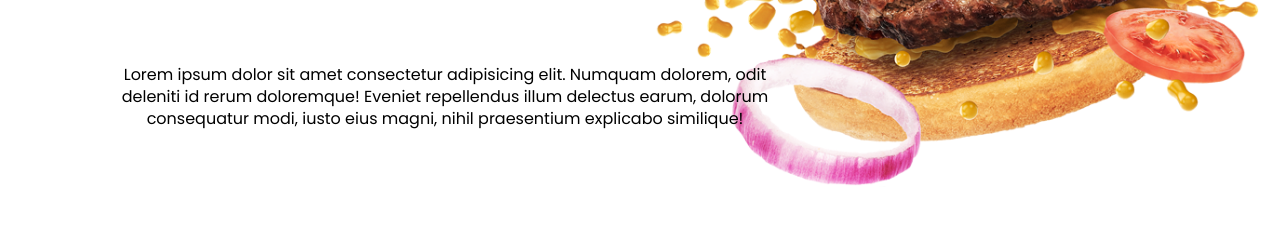
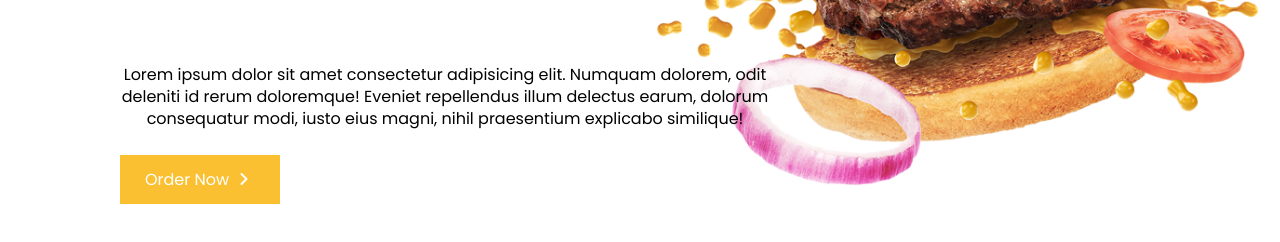
Before and after one commit to angan358/Food-Jam, a plain HTML site: page index.html in a window 1280 px wide. Shown: the part 510-752 px from the top of the page. Drawn offline with Linux system fonts and the light colour scheme.

Commit message:
build the button for the home section

```diff
--- a/CSS/style.css
+++ b/CSS/style.css
@@ -110,4 +110,29 @@ section p{
     left: 120px;
     /* bottom: 120; */
     line-height: 22px;
+    margin-bottom: 25px;
 }
+
+/* button part================ */
+section .main-btn{
+    background: #fac031;
+    position: relative;
+    left: 120px;
+    width: 160px;
+    padding: 12px 25px;
+
+}
+section .main-btn a{
+    color: #fff;
+    margin-right: 5px;
+    text-decoration: none;
+}
+
+section .main-btn i{
+    color: #fff;
+    transition: 0.3s;
+}
+
+section .main-btn:hover i{
+    transform: translateX(7px);
+}
--- a/index.html
+++ b/index.html
@@ -43,6 +43,11 @@
         </div>
 
         <p>Lorem ipsum dolor sit amet consectetur adipisicing elit. Numquam dolorem, odit deleniti id rerum doloremque! Eveniet repellendus illum delectus earum, dolorum consequatur modi, iusto eius magni, nihil praesentium explicabo similique!</p>
+
+        <div class="main-btn">
+            <a href="#">Order Now</a>
+            <i class="fa-solid fa-angle-right"></i>
+        </div>
     </section>
 </body>
 </html>
```
